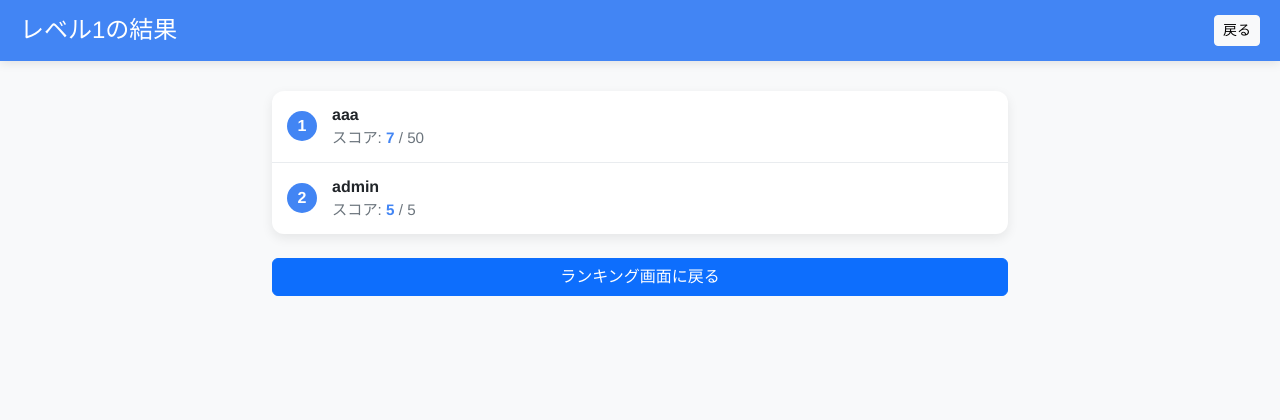
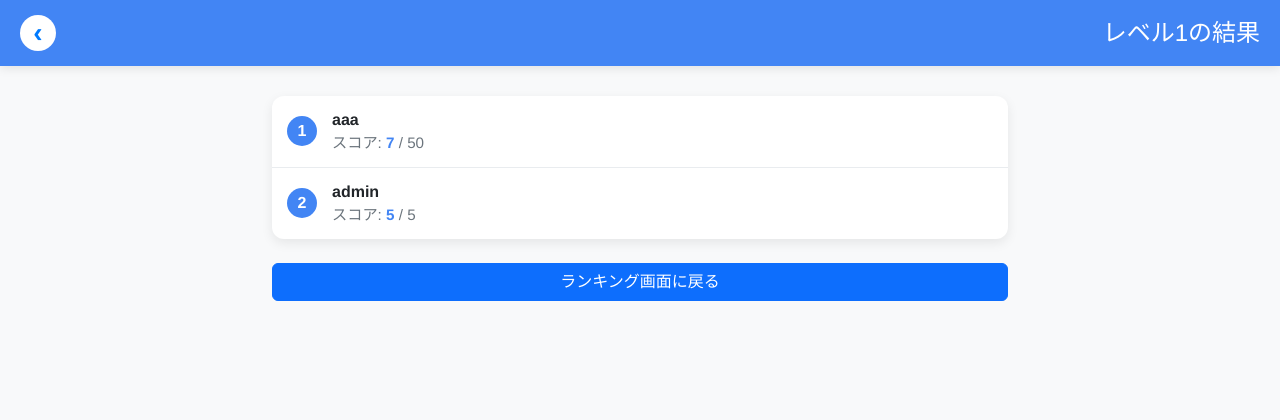
Before and after one commit to s2322106/Syshack, a Flask app: page /ranking/1 in a window 1280 px wide. Shown: the top 420 px of the page. Run offline with Flask 3, Linux system fonts and the light colour scheme.

Commit message:
change backbutton

```diff
--- a/fix.ver3/templates/level1.html
+++ b/fix.ver3/templates/level1.html
@@ -84,12 +84,27 @@
       box-shadow: 0 -2px 10px rgba(0,0,0,0.1);
       padding: 10px 0;
     }
+
+    .back-icon {
+      font-size: 28px;
+      font-weight: bold;
+      margin-right: 16px;
+      cursor: pointer;
+      background-color: white;
+      color: #007bff;
+      border-radius: 50%;
+      width: 36px;
+      height: 36px;
+      display: flex;
+      align-items: center;
+      justify-content: center;
+    }
   </style>
 </head>
 <body>
   <div class="header d-flex justify-content-between align-items-center">
+    <div class="back-icon" onclick="location.href='/ranking.html'">&#x2039;</div>
     <h1 class="h4 m-0">レベル1の結果</h1>
-    <button class="btn btn-sm btn-light" onclick="location.href='/ranking.html'">戻る</button>
   </div>
 
   <div class="container">
```
Also changed, not shown: fix.ver3/templates/level2.html (+16 -1 lines), fix.ver3/templates/level3.html (+16 -1 lines), fix.ver3/templates/quiz_history.html (+16 -1 lines), fix.ver3/templates/ranking.html (+15 -1 lines).
